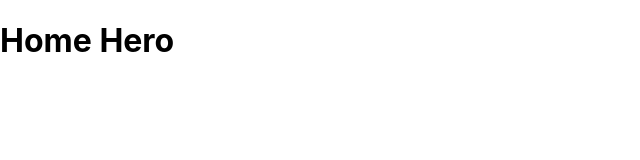
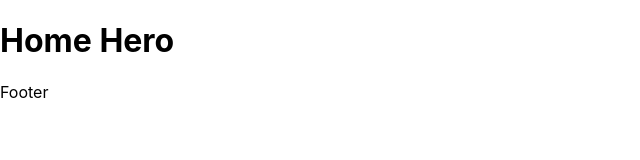
Before and after one commit to sliit-foss/rsvp-frontend-old, a React (Create React App) app: page / in a window 1280 px wide. Shown: the top 160 px of the page, without its empty margins (0-640 px from the left). Built offline with nearby package versions, Linux system fonts and the light colour scheme.

Commit message:
Eslint added

```diff
--- a/package.json
+++ b/package.json
@@ -23,7 +23,8 @@
     "start": "react-scripts start",
     "build": "react-scripts build",
     "test": "react-scripts test",
-    "eject": "react-scripts eject"
+    "eject": "react-scripts eject",
+    "eslint": "eslint --fix"
   },
   "husky": {
     "hooks": {
@@ -33,6 +34,7 @@
   },
   "lint-staged": {
     "src/**/*.{js,jsx,ts,tsx,json,css,scss,md}": [
+      "npm run eslint",
       "prettier --write"
     ]
   },
--- a/src/components/Common/Footer/Footer.tsx
+++ b/src/components/Common/Footer/Footer.tsx
@@ -1,5 +1,5 @@
 function Footer() {
-  return <></>;
+  return <>Footer</>;
 }
 
 export default Footer;
--- a/tsconfig.json
+++ b/tsconfig.json
@@ -18,7 +18,8 @@
     "resolveJsonModule": true,
     "isolatedModules": true,
     "noEmit": true,
-    "jsx": "react-jsx"
+    "jsx": "react-jsx",
+    "noImplicitAny": false
   },
   "include": [
     "src"
```
Also changed, not shown: 2 other files (tests, documents, lock files or other folders).
